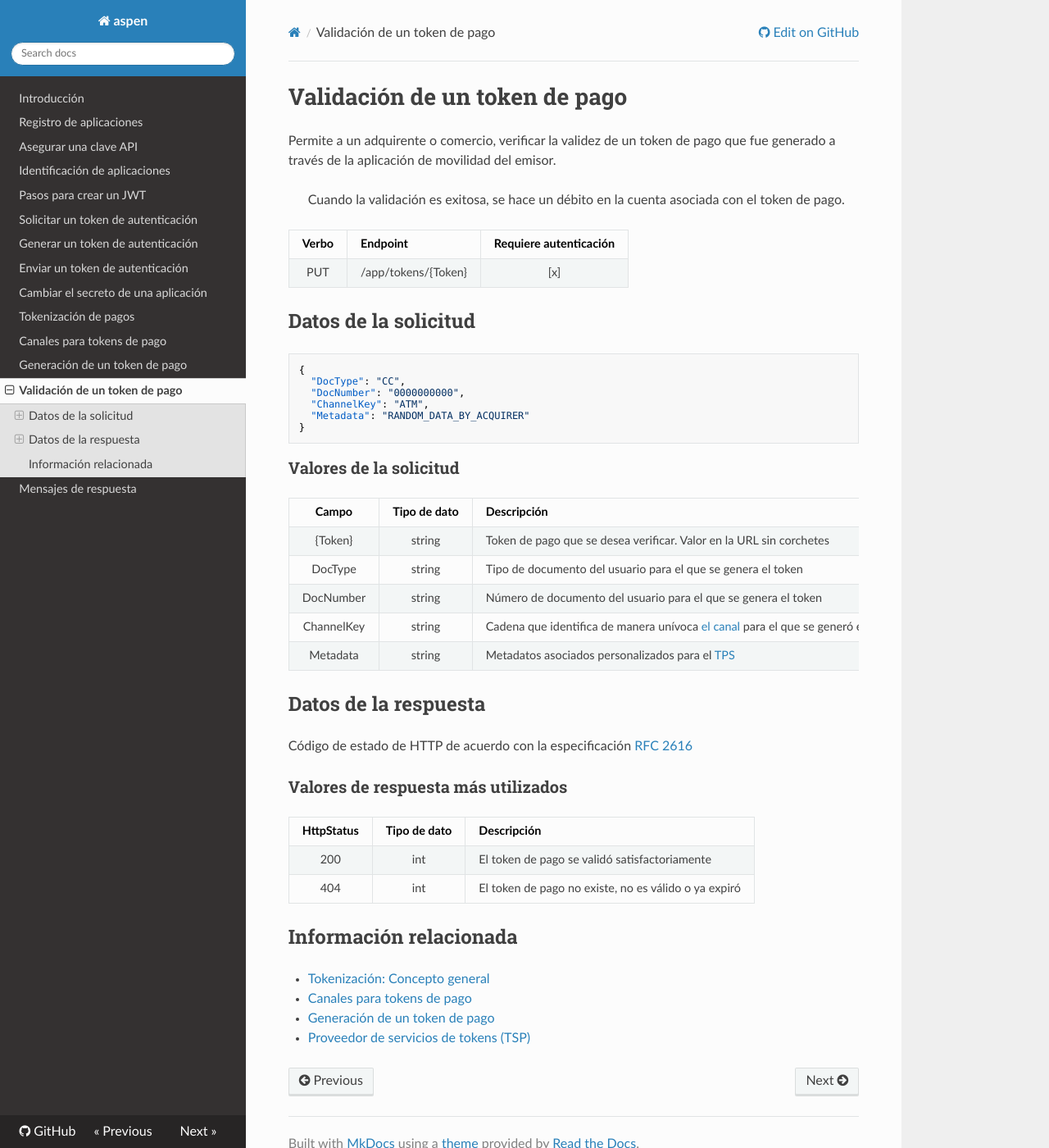
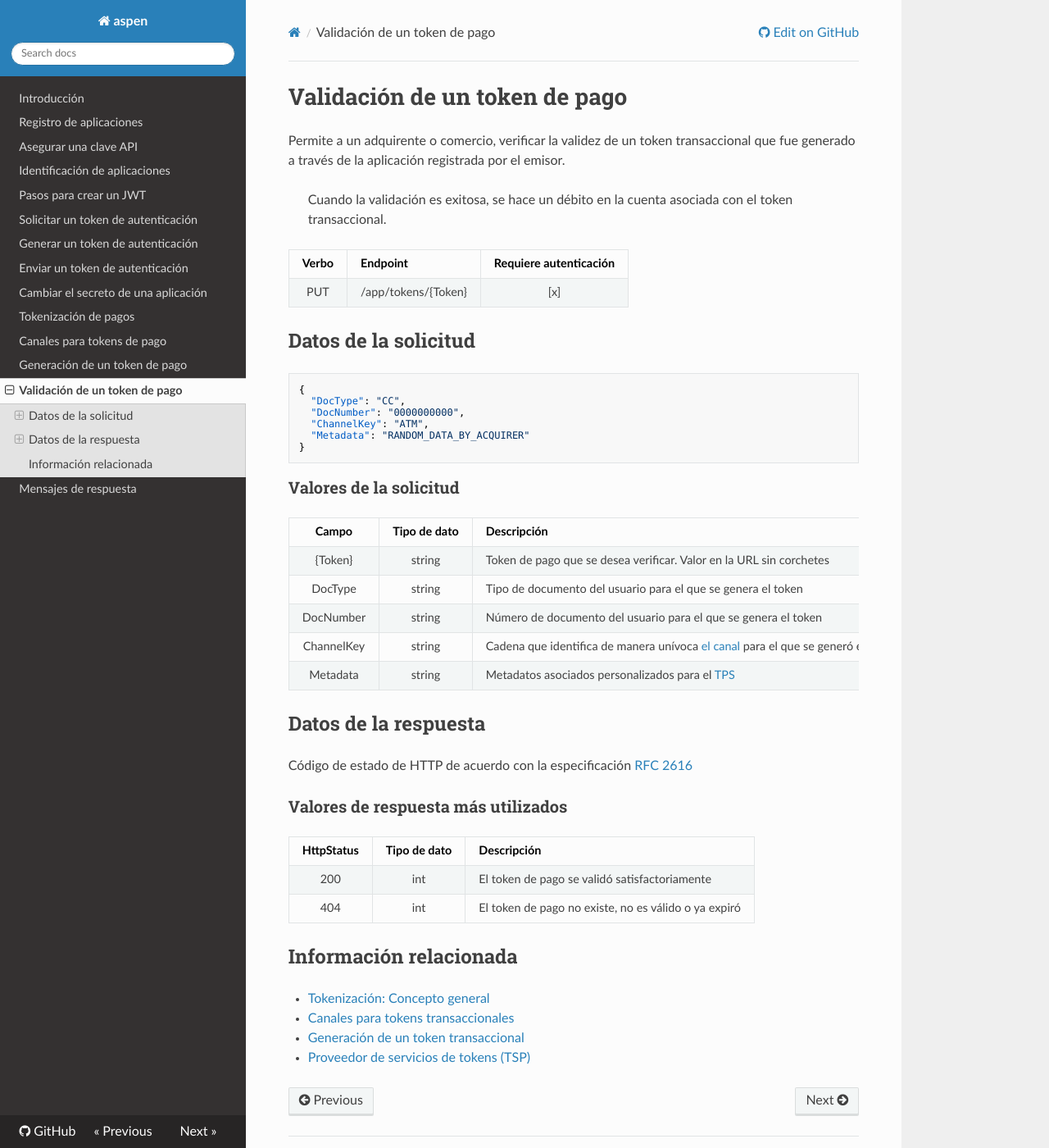
Before and after one commit to menchi2000/Aspen, an MkDocs documentation site: the page built from docs/Redeem-PaymentToken.md, in a window 1280 px wide and 1400 px high. Shown: the whole window at 82% size. Built offline with MkDocs 1.6.1, drawn with Linux system fonts in a browser that asks for light colours; nearby versions of some CDN libraries; old or Windows-style settings are respelled for this version of MkDocs.

Commit message:
Update Redeem-PaymentToken.md
Dado que los tokens se pueden generar para otras transacciones diferentes a pagar (activar tarjeta, reasignación de clave de tarjeta) se propone no utilizar "token de pago".

```diff
--- a/docs/Redeem-PaymentToken.md
+++ b/docs/Redeem-PaymentToken.md
@@ -1,8 +1,8 @@
 # Validación de un token de pago
 
-Permite a un adquirente o comercio, verificar la validez de un token de pago que fue generado a través de la aplicación de movilidad del emisor.
+Permite a un adquirente o comercio, verificar la validez de un token transaccional que fue generado a través de la aplicación registrada por el emisor.
 
-> Cuando la validación es exitosa, se hace un débito en la cuenta asociada con el token de pago.
+> Cuando la validación es exitosa, se hace un débito en la cuenta asociada con el token transaccional.
 
 Verbo | Endpoint | Requiere autenticación
 :---: | -------- | :------------:
@@ -44,8 +44,8 @@ HttpStatus | Tipo de dato | Descripción
 
 - [Tokenización: Concepto general](Tokenization.md)
 
-- [Canales para tokens de pago](Get-Channels.md)
+- [Canales para tokens transaccionales](Get-Channels.md)
 
-- [Generación de un token de pago](Generate-PaymentToken.md)
+- [Generación de un token transaccional](Generate-PaymentToken.md)
 
 - [Proveedor de servicios de tokens (TSP)](Tokenization.md#tps)
```
